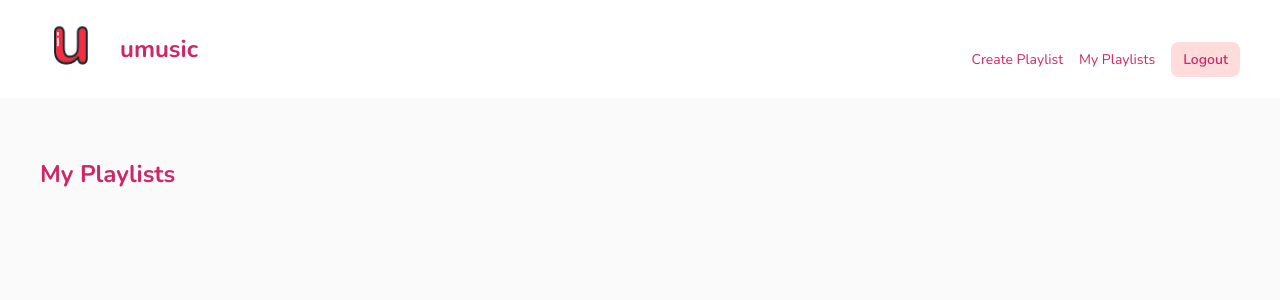
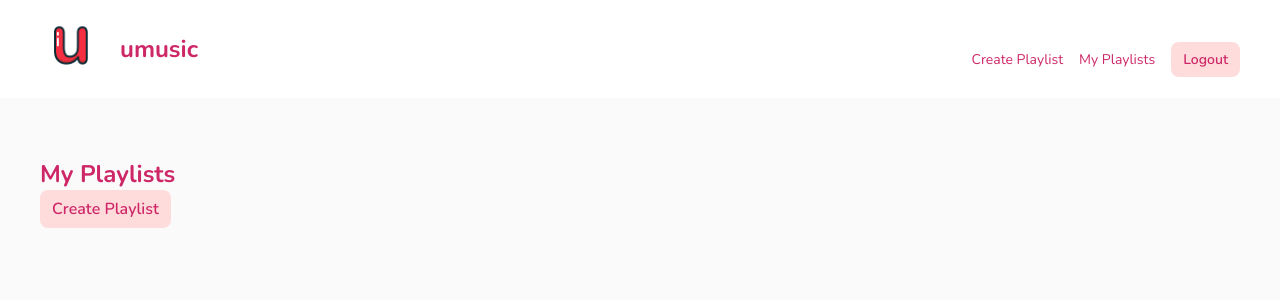
Before and after one commit to alexquar/umusic, a Vue app: page /playlists/user in a window 1280 px wide. Shown: the top 300 px of the page. Built offline with nearby package versions, Linux system fonts and the light colour scheme; no server answers; the database is empty; sample sign-in values are in the browser's storage.

Commit message:
listing owned playlists

```diff
--- a/src/views/Home.vue
+++ b/src/views/Home.vue
@@ -1,6 +1,7 @@
 <template>
   <div class="home">
     <div v-if="error" class="error">Could not fetch the data</div>
+    <h2>Public Playlists</h2>
     <div v-if="documents">
       <ListView :playlists="documents" />
     </div>
--- a/src/views/playlists/UserPlaylists.vue
+++ b/src/views/playlists/UserPlaylists.vue
@@ -4,6 +4,7 @@
         <div v-if="playlists">
         <ListView :playlists="playlists" />
     </div>
+    <router-link class="btn" :to="{ name: 'CreatePlaylist' }">Create Playlist</router-link>
     </div>
 </template>
 
```
